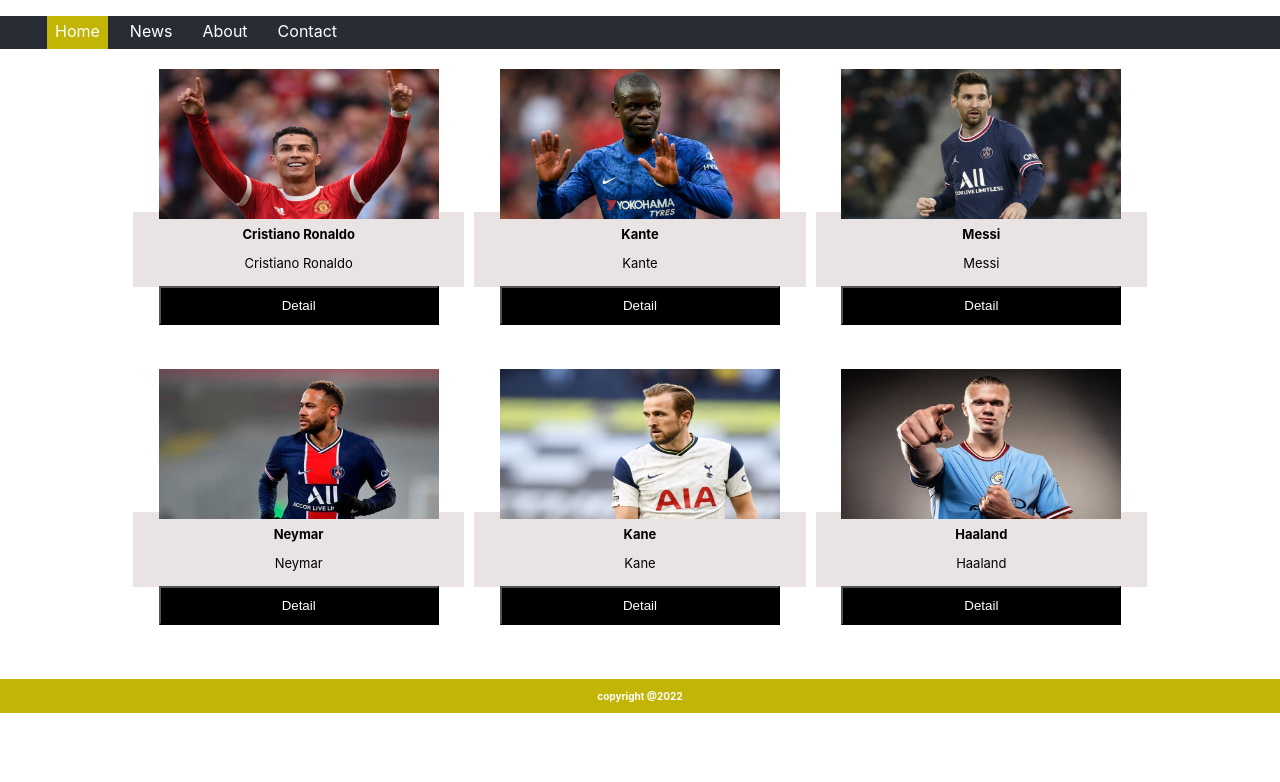
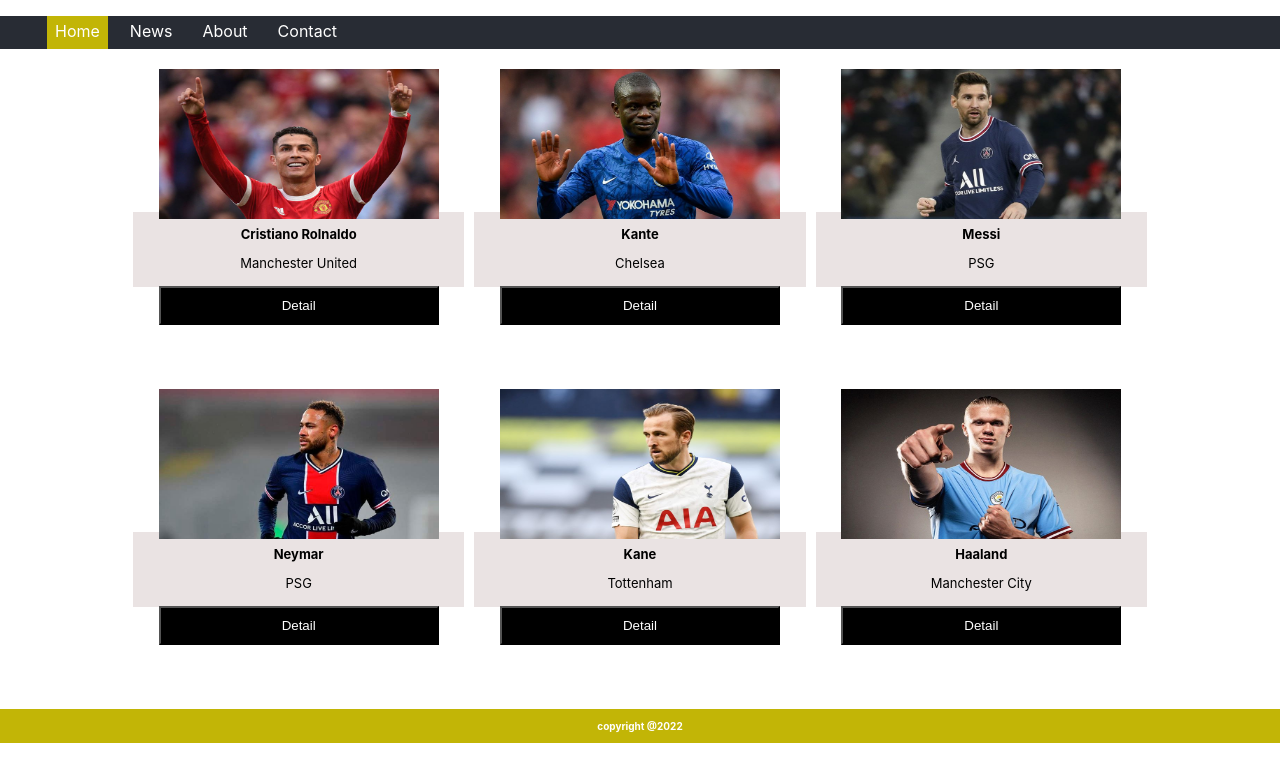
Before and after one commit to PhucTruuong/Presentational-and-Container-Components, a React (Create React App) app: page / in a window 1280 px wide. Shown: the top 782 px of the page. Built offline with nearby package versions, Linux system fonts and the light colour scheme.

Commit message:
first commit

```diff
--- a/src/App.css
+++ b/src/App.css
@@ -64,10 +64,10 @@ a{
   width: 280px;
   margin-bottom: 0px;
 }
-.container{
+.grid{
   display: grid;
 	grid-template-columns: 1fr 1fr 1fr;
-	grid-template-rows: 300px 290px;
+	grid-template-rows: 100px 200px;
   margin: 20px 10% 20px 10%;
 }
 
@@ -98,7 +98,6 @@ button{
   background-color: #c2b506;
   width: 100%;
   padding: 1px 0px;
-  margin-top: 1%;
 }
 .copyright{
   color: white;
--- a/src/App.js
+++ b/src/App.js
@@ -1,13 +1,11 @@
 import './App.css';
 import Navigation from './components/Navigation';
 import Player from './components/player';
-import Footer from './components/Footer';
 function App() {
   return (
     <div className='App'>
       <Navigation/>
       <Player/>
-      <Footer/>
     </div>
   );
 }
--- a/src/Share/ListOfPlayers.js
+++ /dev/null
@@ -1,8 +0,0 @@
-export const Players =[
-    {id: 1, name: 'Cristiano Ronaldo', club: 'Manchester United', img:'assets/images/cr.jpg'},
-    {id: 2, name: 'Kante', club: 'Chelsea', img:'assets/images/kante.jpg'},
-    {id: 2, name: 'Messi', club: 'PSG', img:'assets/images/messi.jpg'},
-    {id: 2, name: 'Neymar', club: 'PSG',img:'assets/images/neymar.jpg'},
-    {id: 2, name: 'Kane', club: 'Tottemham',img:'assets/images/kane.jpg' },
-    {id: 2, name: 'Haaland', club: 'Manchester City', img:'assets/images/haaland.jpg'}
-  ];
--- a/src/components/Footer.js
+++ /dev/null
@@ -1,10 +0,0 @@
-import React, {Component} from 'react'
-export default class Footer extends Component{
-    render(){
-        return(
-            <div className='footer'>
-                <h3 className='copyright'>copyright @2022</h3>
-            </div>
-        )
-    }
-}
--- a/src/components/player.js
+++ b/src/components/player.js
@@ -1,23 +1,79 @@
 import React, {Component} from 'react'
-import { Players } from '../Share/ListOfPlayers'
 export default class player extends Component{
     render(){
         return(
             <div className='container'>
-                {Players.map((player)=>(
-
+                <div className='grid'>
                     <div className='column'>
                         <div className='card'>
-                            <img alt='' src={player.img}/>
-                            <div className='description'>
-                                <h3>{player.name}</h3>
-                                <p className='title'>{player.name}</p>
+                            <img alt='' src='assets/images/cr.jpg'/>
+                            <div className="description">
+                                <h3>Cristiano Rolnaldo</h3>
+                                <p className='title'>Manchester United</p>
                             </div>
                             <p><button>Detail</button></p>
                         </div>
                     </div>
 
-                ))}
+                    <div className='column'>
+                        <div className='card'>
+                            <img alt='' src='assets/images/kante.jpg'/>
+                            <div className='description'>
+                                <h3>Kante</h3>
+                                <p className='title'>Chelsea</p>
+                            </div>
+                            <p><button>Detail</button></p>
+                        </div>
+                    </div>
+
+                    <div className='column'>
+                        <div className='card'>
+                            <img alt='' src='assets/images/messi.jpg'/>
+                            <div className='description'>
+                                <h3>Messi</h3>
+                                <p className='title'>PSG</p>
+                            </div>
+                            <p><button>Detail</button></p>
+                        </div>
+                    </div>
+                </div>
+                <div className='grid'>
+                    <div className='column'>
+                        <div className='card'>
+                            <img alt='' src='assets/images/neymar.jpg'/>
+                            <div className='description'>
+                                <h3>Neymar</h3>
+                                <p className='title'>PSG</p>
+                            </div>
+                            <p><button>Detail</button></p>
+                        </div>
+                    </div>
+
+                    <div className='column'>
+                        <div className='card'>
+                            <img alt='' src='assets/images/kane.jpg'/>
+                            <div className='description'>
+                                <h3>Kane</h3>
+                                <p className='title'>Tottenham</p>
+                            </div>
+                            <p><button>Detail</button></p>
+                        </div>
+                    </div>
+
+                    <div className='column'>
+                        <div className='card'>
+                            <img alt='' src='assets/images/haaland.jpg'/>
+                            <div className='description'>
+                                <h3>Haaland</h3>
+                                <p className='title'>Manchester City</p>
+                            </div>
+                            <p><button>Detail</button></p>
+                        </div>
+                    </div>
+                </div>
+                <div className='footer'>
+                    <h3 className='copyright'>copyright @2022</h3>
+                </div>
             </div>
         )
     }
```
